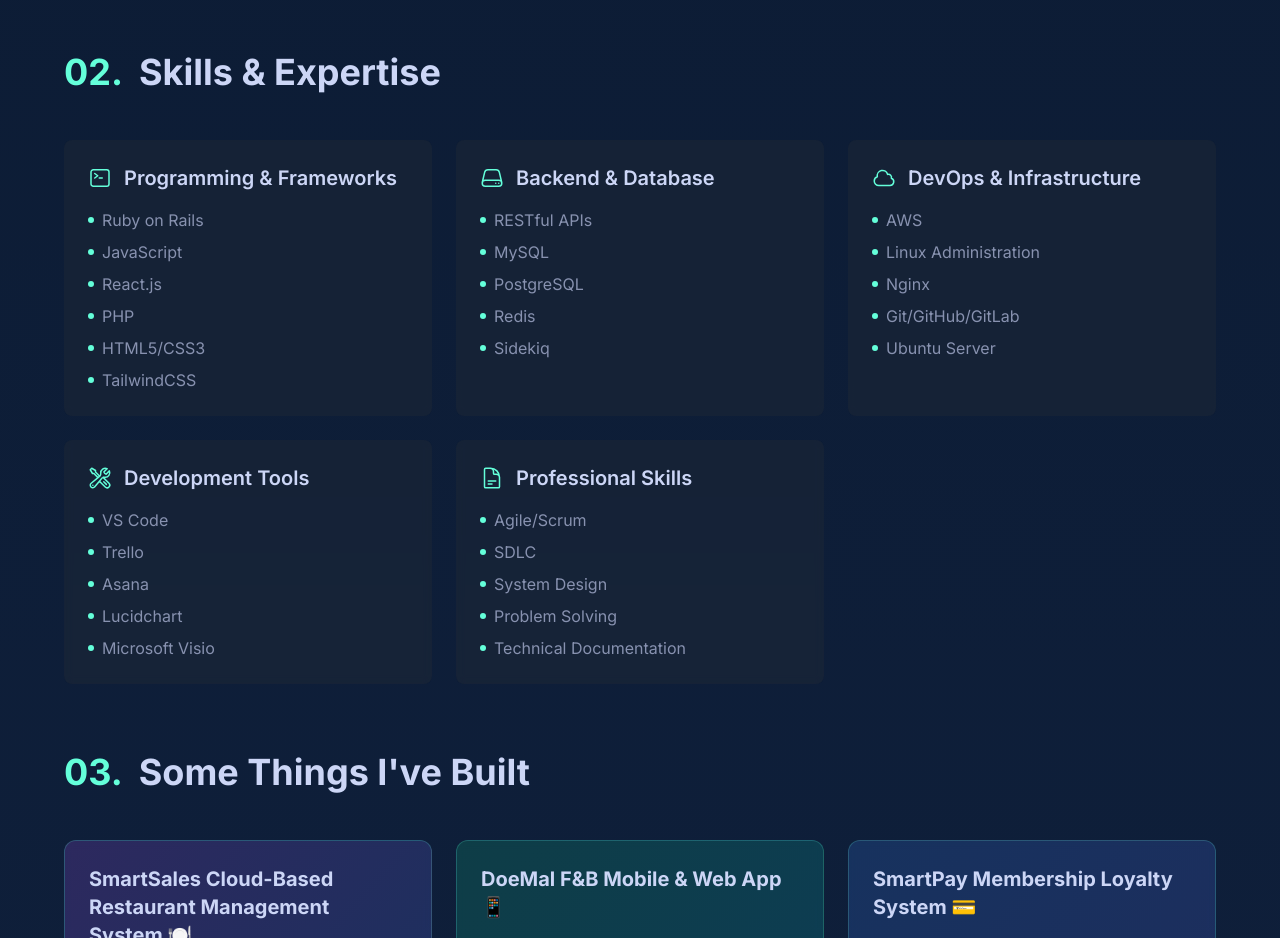
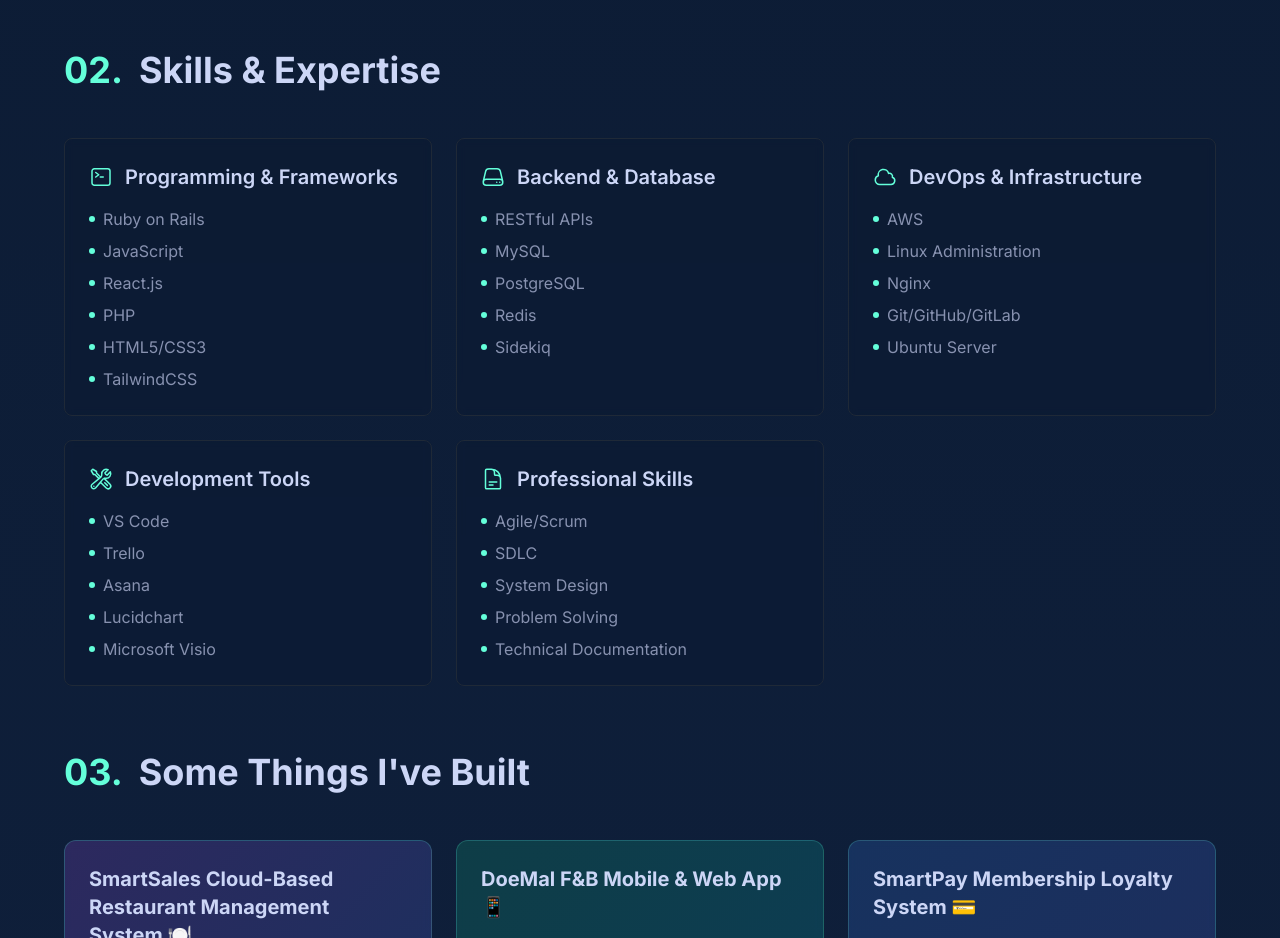
Before and after one commit to eddie-nyan/next_portfolio, a Next.js app: page / in a window 1280 px wide. Shown: the part 1540-2478 px from the top of the page. Built offline with nearby package versions, Linux system fonts and the light colour scheme.

Commit message:
fix card UI on skills apge

```diff
--- a/src/components/Skills.tsx
+++ b/src/components/Skills.tsx
@@ -94,10 +94,15 @@ export default function Skills() {
               initial={{ opacity: 0, y: 20 }}
               animate={inView ? { opacity: 1, y: 0 } : { opacity: 0, y: 20 }}
               transition={{ duration: 0.6, delay: index * 0.1 }}
-              className="bg-gray-800/50 p-6 rounded-lg backdrop-blur-sm"
+              className="group relative bg-primary/30 backdrop-blur-sm rounded-lg p-6 border border-gray-800
+                hover:border-secondary/50 transition-colors duration-300"
             >
-              <div className="flex items-center gap-3 mb-4 text-secondary">
-                {category.icon}
+              <div className="absolute inset-0 bg-secondary/5 rounded-lg opacity-0 group-hover:opacity-100
+                transition-opacity duration-300" />
+
+              <div className="relative z-10">
+                <div className="flex items-center gap-3 mb-4">
+                  <div className="text-secondary">{category.icon}</div>
                   <h3 className="text-xl font-semibold text-textPrimary">{category.title}</h3>
                 </div>
                 <ul className="space-y-2">
@@ -108,6 +113,7 @@ export default function Skills() {
                     </li>
                   ))}
                 </ul>
+              </div>
             </motion.div>
           ))}
         </div>
```
Lines whose indentation alone changed are shown as unchanged.
